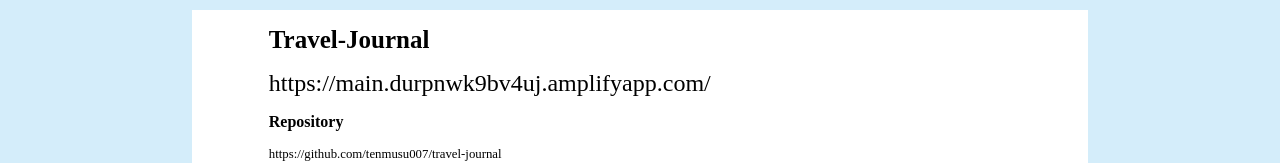
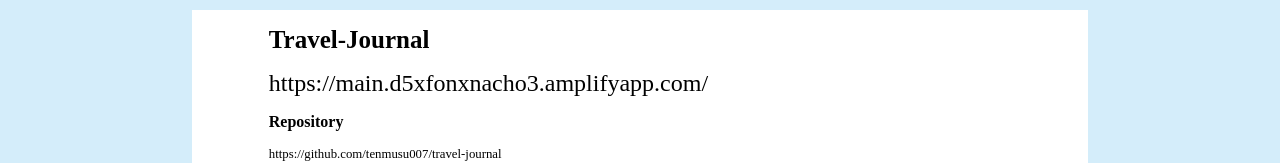
Before and after one commit to tenmusu007/link-tree-var1.6, a React (Create React App) app: page / in a window 1280 px wide. Shown: the part 391-554 px from the top of the page. Built offline with nearby package versions, Linux system fonts and the light colour scheme.

Commit message:
fixed url for travel

```diff
--- a/src/data.js
+++ b/src/data.js
@@ -9,7 +9,7 @@ export const data =[
     },
     {
         name:"Travel-Journal",
-        url:"https://main.durpnwk9bv4uj.amplifyapp.com/",
+        url:"https://main.d5xfonxnacho3.amplifyapp.com/",
         category:"blog",
         urlrepo:"https://github.com/tenmusu007/travel-journal",
         reponame:"Repository"
```
